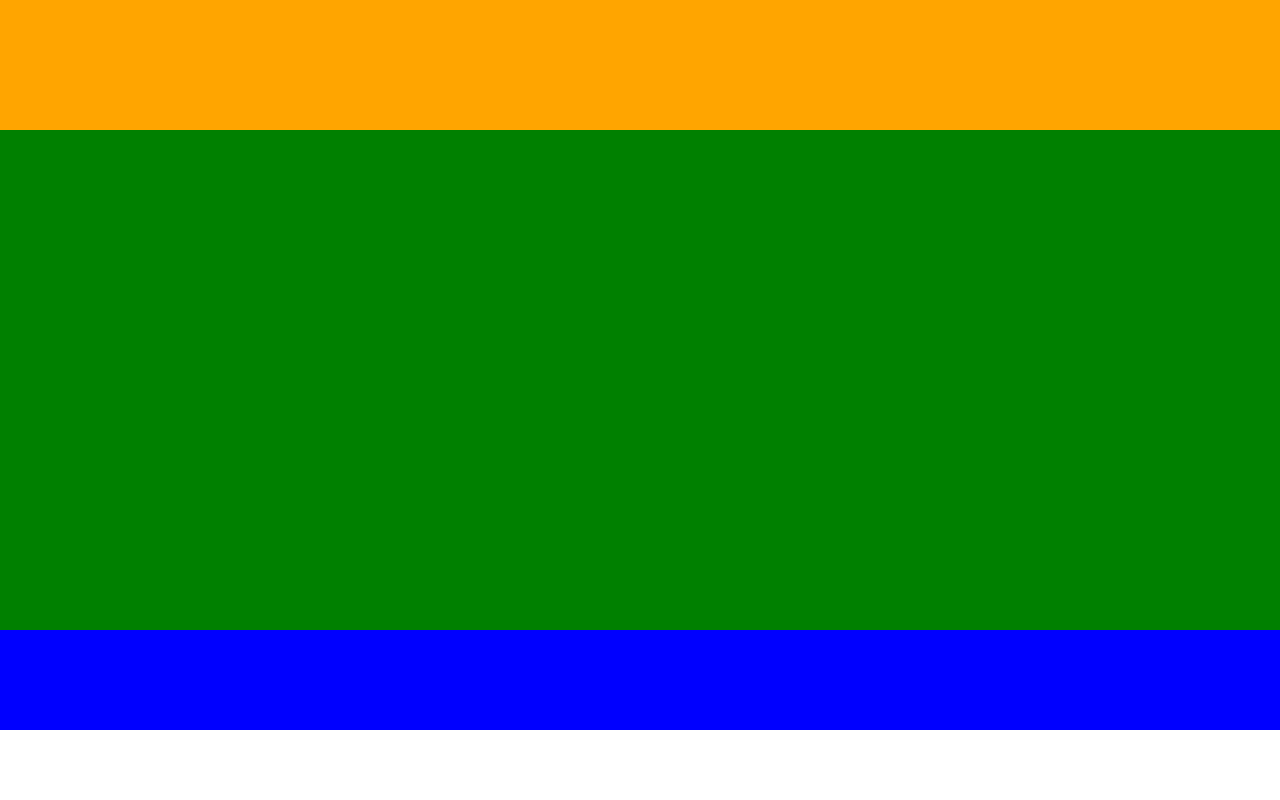
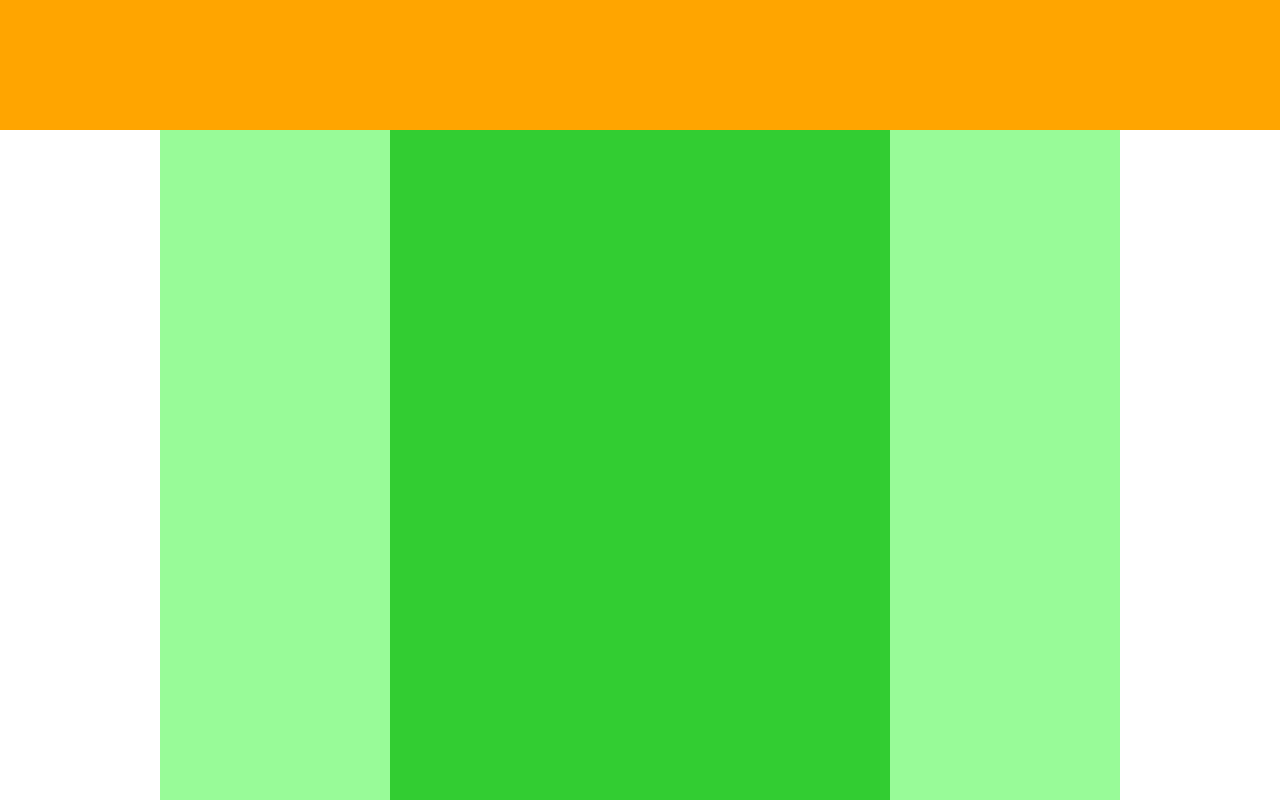
Before and after one commit to myhearisranch/caravan, a plain HTML site: page Enshuu.html in a window 1280 px wide. Shown: the part 420-1220 px from the top of the page. Before the commit the page ends 1150 px from the top, so only its background shows below. Drawn offline with Linux system fonts and the light colour scheme.

Commit message:
2-4　演習　完成

```diff
--- a/Enshuu.css
+++ b/Enshuu.css
@@ -15,28 +15,39 @@
 }
 .main{
     height: 1400px;
-    width: 100%;
-    background-color: green;
+    width: 960px;
+    margin: 0 auto;
     display: flex;
     justify-content: center;
-    margin: 0 auto;
+
 }
+/* 横のbarのheightやwidthは、デザイン通りに記述する
+display: flex;
+justify-content: center;
+で、横並びにさせる*/
+
 .left-bar{
     background-color: palegreen;
-    height: 230px;
+    height: 1400px;
+    width: 230px;
 }
-.main{
-    background-color: green;
-    height: 500px;
+.blog{
+    background-color:limegreen;
+    height: 1400px;
+    width: 500px;
 }
-.rigt-bar{
+.right-bar{
     background-color: palegreen;
-    height: 230px;
+    width: 230px;
+    height: 1400px;
+
 }
 .footer{
     height: 100px;
     background-color: blue;
 }
+
+
 /*
 解答 */
 /* * {
```
